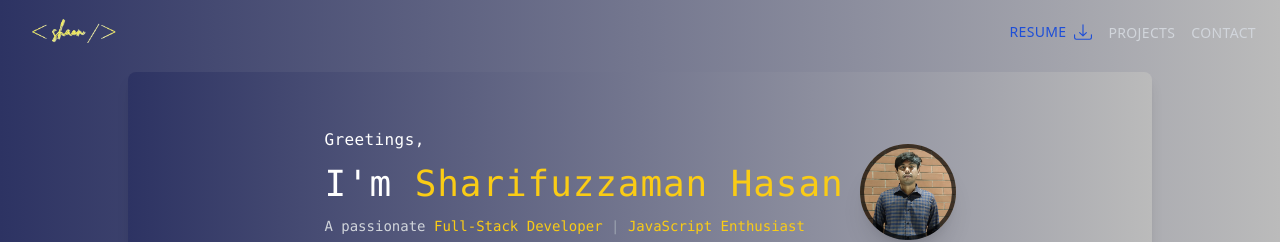
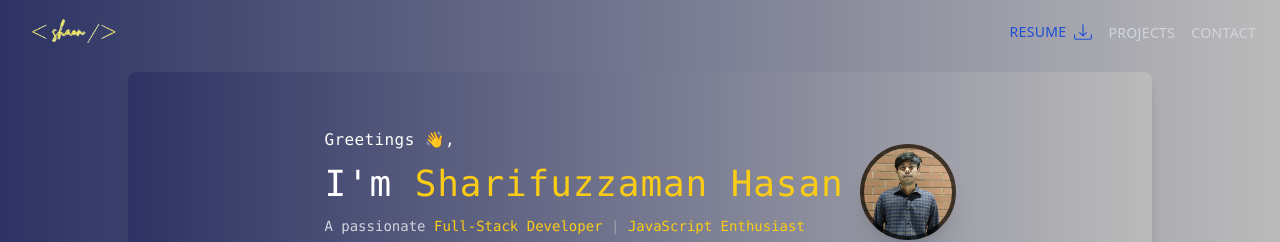
Before and after one commit to SharifuzzamanShaon/my-portfolio, a React (Vite) app: page / in a window 1280 px wide. Shown: the top 242 px of the page. Built offline with nearby package versions, Linux system fonts and the light colour scheme.

Commit message:
update greeting message in HeadingSection

```diff
--- a/src/components/HeadingSection.jsx
+++ b/src/components/HeadingSection.jsx
@@ -16,7 +16,7 @@ const HeadingSection = () => {
             {/* Text Content */}
             <div className="text-center sm:text-left mt-5 font-mono">
               <h1 className="text-1xl sm:text-2sl font-sm tracking-wide text-white mb-3">
-                Greetings,
+                Greetings 👋,
               </h1>
               <h1 className="text-2sl sm:text-4xl font-sm tracking-wide text-white mb-3 font-mono">
                 I'm <span className="text-yellow-400">Sharifuzzaman Hasan</span>
```
